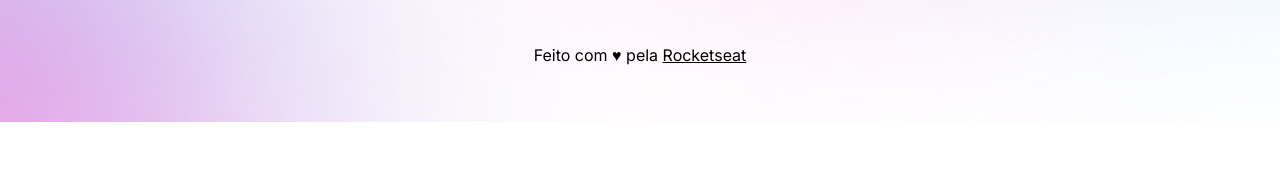
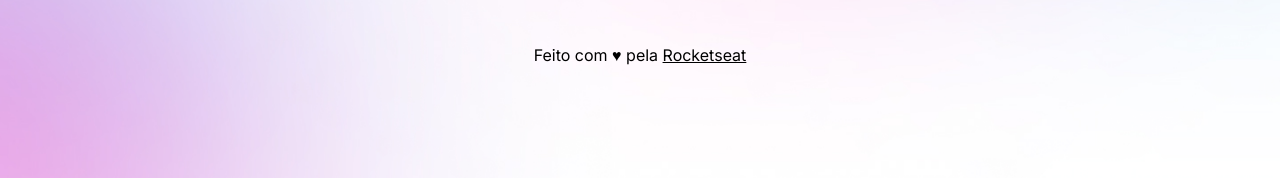
Before and after one commit to LucasS-z/Tree-Project-Discover-Rocketseat, a plain HTML site: page Index.html in a window 1280 px wide. Shown: the part 678-856 px from the top of the page. Before the commit the page ends 800 px from the top, so only its background shows below. Drawn offline with nearby package versions, Linux system fonts and the light colour scheme.

Commit message:
Change background based on media queries

```diff
--- a/Style.css
+++ b/Style.css
@@ -7,7 +7,7 @@
 :root {
   --text-color: white;
   --stroke-color: rgba(255, 255, 255, 0.5);
-  --bg-url: url(./assets/bg-desktop.jpg);
+  --bg-url: url(./assets/bg-mobile.jpg);
   --surface-color: rgba(255, 255, 255, 0.1);
   --surface-color-hover: rgba(255, 255, 255, 0.05);
   --social-links-hover: rgba(255, 255, 255, 0.2);
@@ -16,7 +16,7 @@
 
 .light {
   --text-color: black;
-  --bg-url: url(./assets/bg-desktop-light.jpg);
+  --bg-url: url(./assets/bg-mobile-light.jpg);
   --stroke-color: rgba(0, 0, 0, 0.5);
   --surface-color: rgba(0, 0, 0, 0.05);
   --surface-color-hover: rgba(0, 0, 0, 0.02);
@@ -35,6 +35,7 @@ body {
 (Abaixo = Atalho)
   */
   background: var(--bg-url) no-repeat top center/cover;
+  height: 100vh;
 }
 
 body * {
@@ -148,3 +149,12 @@ footer {
   text-align: center;
   font-size: 16px;
 }
+
+@media (min-width: 700px) {
+  :root {
+    --bg-url: url(./assets/bg-desktop.jpg);
+  }
+  .light {
+    --bg-url: url(./assets/bg-desktop-light.jpg);
+  }
+}
```
